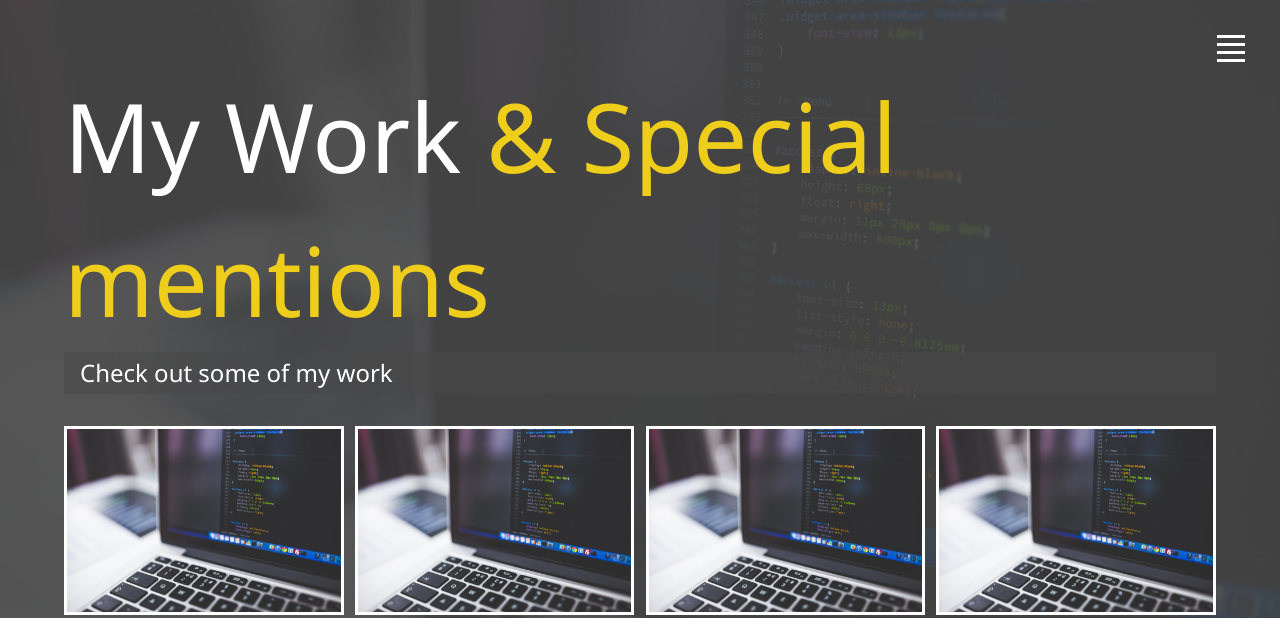
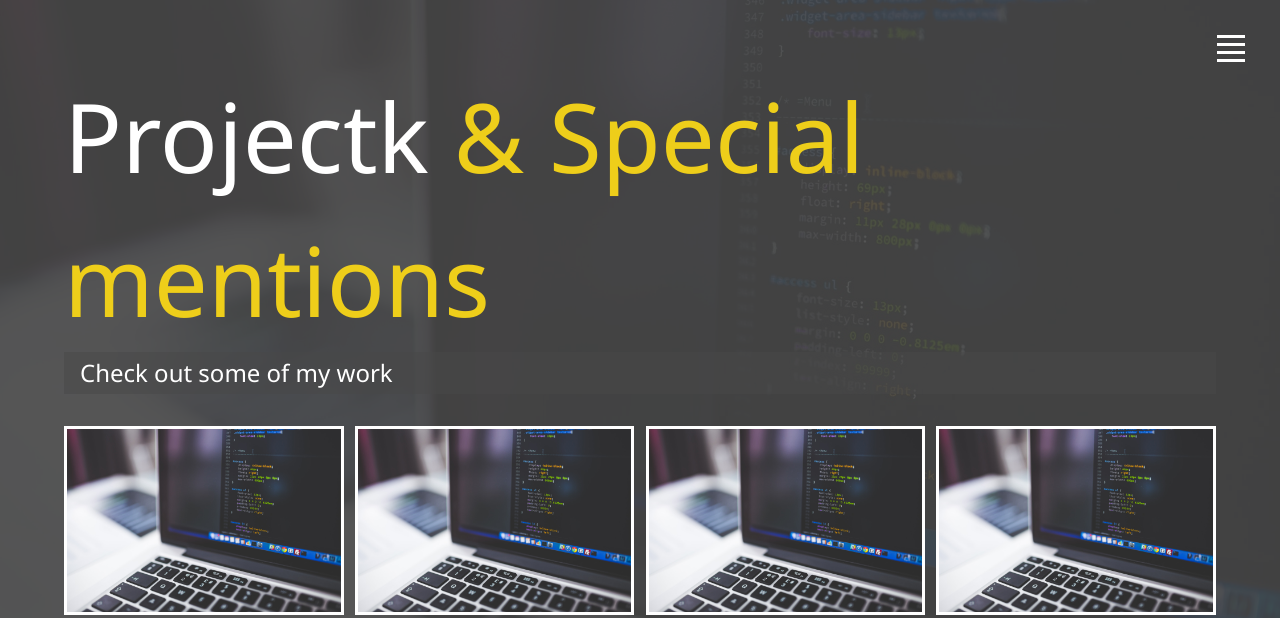
Before and after one commit to mayankchourasia/website, a website: page Project.html in a window 1280 px wide. Shown: the top 618 px of the page. Drawn offline with Linux system fonts and the light colour scheme.

Commit message:
Update Project.html

```diff
--- a/Project.html
+++ b/Project.html
@@ -46,7 +46,7 @@
 
     </header>
     <main id="work">
-        <h1 class="lg-heading">My Work<span class="text-secondary"> & Special mentions</span></h1>
+        <h1 class="lg-heading">Projectk<span class="text-secondary"> & Special mentions</span></h1>
         <h2 class="sm-heading">Check out some of my work</h2>
         <div class="projects">
             <div class="item">
```
